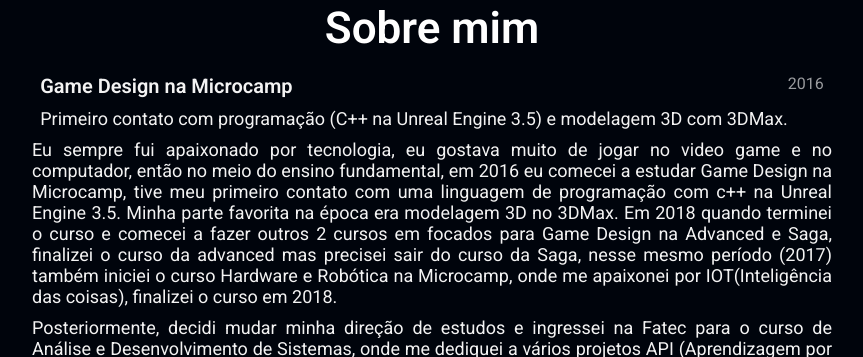
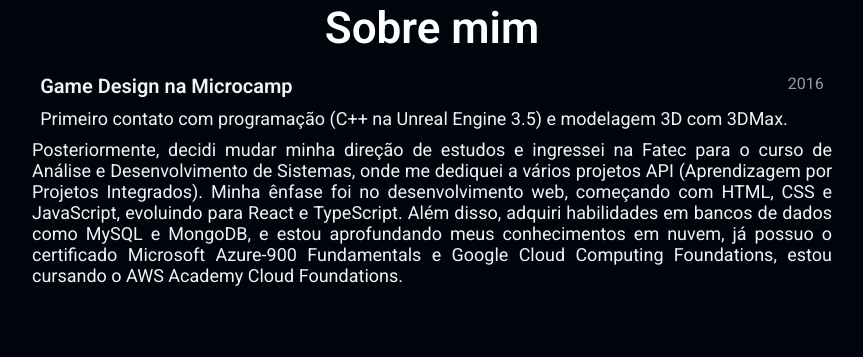
Before and after one commit to pedrohenribeiro/Portfolio-Profissional, a React (Vite) app in the folder portfolio-profissional/: page / in a window 1280 px wide. Shown: the part 800-1157 px from the top of the page, without its empty margins (208-1071 px from the left). Built offline with nearby package versions, Linux system fonts and the light colour scheme.

Commit message:
fix: about me text

```diff
--- a/portfolio-profissional/src/pages/home/Home.tsx
+++ b/portfolio-profissional/src/pages/home/Home.tsx
@@ -75,9 +75,9 @@ function Home() {
           <p className={styles.periodo}> 2016</p>
         </div>
 
-        <p className={styles.texto}>
+ {/*        <p className={styles.texto}>
           Eu sempre fui apaixonado por tecnologia, eu gostava muito de jogar no video game e no computador, então no meio do ensino fundamental, em 2016 eu comecei a estudar Game Design na Microcamp, tive meu primeiro contato com uma linguagem de programação com c++ na Unreal Engine 3.5. Minha parte favorita na época era modelagem 3D no 3DMax. Em 2018 quando terminei o curso e comecei a fazer outros 2 cursos em focados para Game Design na Advanced e Saga, finalizei o curso da advanced mas precisei sair do curso da Saga, nesse mesmo período (2017) também iniciei o curso Hardware e Robótica na Microcamp, onde me apaixonei por IOT(Inteligência das coisas), finalizei o curso em 2018.
-        </p>
+        </p> */}
 
         <p className={styles.texto}>
           Posteriormente, decidi mudar minha direção de estudos e ingressei na Fatec para o curso de Análise e Desenvolvimento de Sistemas, onde me dediquei a vários projetos API (Aprendizagem por Projetos Integrados). Minha ênfase foi no desenvolvimento web, começando com HTML, CSS e JavaScript, evoluindo para React e TypeScript. Além disso, adquiri habilidades em bancos de dados como MySQL e MongoDB, e estou aprofundando meus conhecimentos em nuvem, já possuo o certificado Microsoft Azure-900 Fundamentals e Google Cloud Computing Foundations, estou cursando o AWS Academy Cloud Foundations.
```
